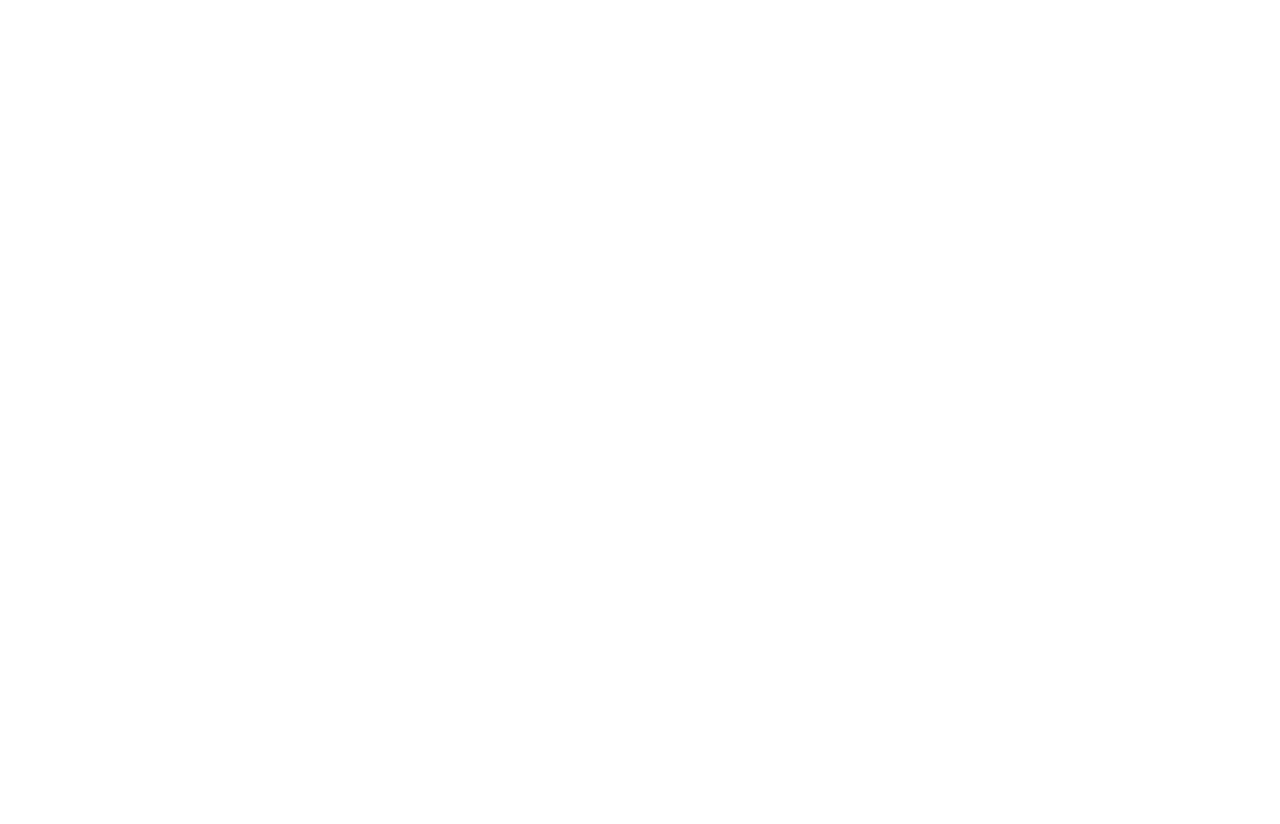
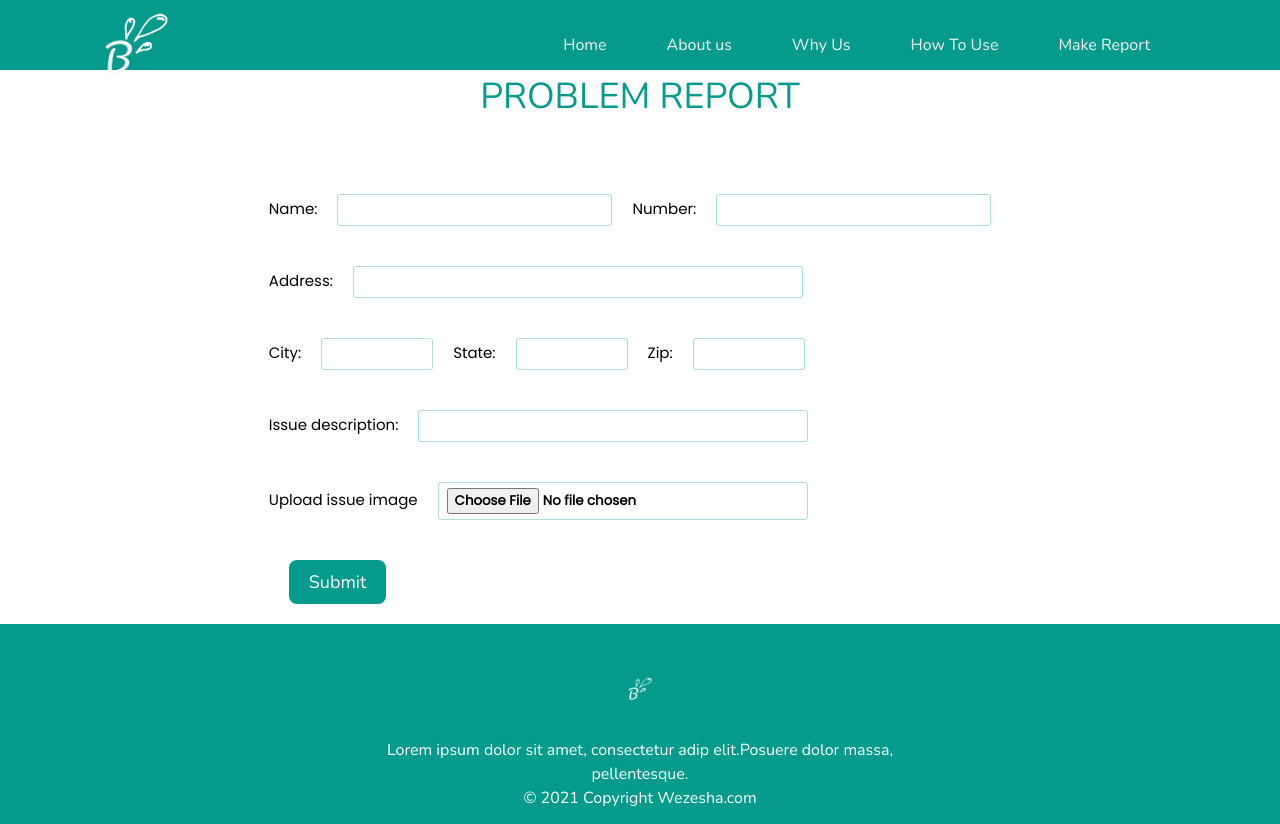
Before and after one commit to zac-09/braniac-frontend, a React (Create React App) app: page /userreport in a window 1280 px wide. Before the commit this address had no page. Before the commit the page ends 800 px from the top, so only its background shows below. Built offline with nearby package versions, Linux system fonts and the light colour scheme.

Commit message:
report making

```diff
--- a/src/App.js
+++ b/src/App.js
@@ -5,6 +5,7 @@
 import MapPage from "./Pages/Map/Map";
 import WhyUs from "./Pages/Why Us/WhyUs";
 import HowToUse from "./Pages/How To Use/HowToUse";
+import UserReport from "./Pages/User Report/UserReport";
 import Login from "./Pages/Login";
 
 function App() {
@@ -17,6 +18,8 @@
         <Route path="/howToUse" element={<HowToUse />} />
         <Route path="/map" element={<MapPage />} />
         <Route path="/login" element={<Login />} />
+        <Route path="/userreport" element={<UserReport />} />
+
       </Routes>
     </BrowserRouter>
   );
--- a/src/Navbar/Navbar.jsx
+++ b/src/Navbar/Navbar.jsx
@@ -21,8 +21,11 @@
         <a className={classes.link} href="#howtoUse">
           How To Use
         </a>
+        <Link to="/userreport" className={classes.link}>
+          Make Report
+        </Link>
       </div>
-      <Button />
+      {/* <Button /> */}
     </nav>
   );
 };
--- a/src/Navbar/Navbar.module.css
+++ b/src/Navbar/Navbar.module.css
@@ -9,9 +9,9 @@
   font-family: "Nunito";
 }
 .logo {
-  height: 100px;
-  width: 100px;
-  margin-top: 10px;
+  height: 70px;
+  width: 70px;
+  margin-top: -30;
 }
 
 .link {
--- /dev/null
+++ b/src/Pages/User Report/UserReport.jsx
@@ -0,0 +1,79 @@
+import React from "react";
+import classes from "./UserReport.module.css";
+import Navbar from "../../Navbar/Navbar";
+import Footer from "../../Footer/Footer";
+
+const UserReport = () => {
+    return (
+      <>
+
+      <Navbar background={classes.background} />
+
+      <section id="userreport">
+        <div className={classes.container}>
+
+      <h3 className={classes.h3}>PROBLEM REPORT</h3>
+        <form>
+          <div className={classes.row}>
+            <label>
+              Name:
+              <input type="text" name="name"  className={classes.input}/>
+            </label>
+
+            <label>
+              Number:
+              <input name="number" className={classes.input} />
+            </label>
+            </div>
+            <div className={classes.row}>
+            <label>
+              Address:
+              <input type="text" name="name" className={classes.input1} />
+            </label>
+            </div>
+            <div className={classes.row}>
+            <label>
+              City:
+              <input type="text" name="name" className={classes.input2} />
+            </label>
+
+            <label>
+              State:
+              <input type="text" name="name" className={classes.input2}/>
+            </label>
+
+            <label>
+              Zip:
+              <input type="text" name="name" className={classes.input2}/>
+            </label>
+
+            </div>
+
+            <div className={classes.row}>
+            <label>
+              Issue description:
+              <input type="text" name="name" className={classes.input3} />
+            </label>
+
+            </div>
+
+            <div className={classes.row}>
+            <label>
+            Upload issue image
+            <input type="file" className={classes.file}/>
+            </label>
+            </div>
+
+            <div className={classes.row}>
+            <input type="submit" value="Submit" className={classes.button}/>
+            </div>
+        </form>
+        </div>
+      </section>
+
+      <Footer/>
+      </>
+ );
+};
+
+export default UserReport;
--- /dev/null
+++ b/src/Pages/User Report/UserReport.module.css
@@ -0,0 +1,131 @@
+@import url("https://fonts.googleapis.com/css2?family=Nunito:wght@200;300;400;500;600;700;800;900&display=swap");
+
+.container{
+    display: flex;
+	flex-direction: column;
+	flex-wrap: nowrap;
+	justify-content: space-around;
+	align-items: center;
+	align-content: center;
+    width: 100%;
+    height: max-content;
+
+}
+.background {
+    background-color: #049b8c;
+  }
+  .row{
+    display: flex;
+	flex-direction: row;
+	flex-wrap: nowrap;
+	justify-content: start;
+	align-items: center;
+	align-content: center;
+
+  }
+  .input{
+  display: inline-block;
+  background: linear-gradient(top, #f9f9f9, #e3e3e3);
+  border: 0.5px solid #049b8c52;
+  border-radius: 3px;
+  padding: 5px 8px;
+  outline: none;
+  cursor: pointer;
+  text-shadow: 1px 1px #fff;
+  font-weight: 700;
+  font-size: 10pt;
+  margin: 20px;
+  }
+  .input:hover {
+    border-color: #049b8c;
+  }
+.input1{
+  display: inline-block;
+  background: linear-gradient(top, #f9f9f9, #e3e3e3);
+  border: 0.5px solid #049b8c52;
+  border-radius: 3px;
+  padding: 5px 8px;
+  outline: none;
+  cursor: pointer;
+  text-shadow: 1px 1px #fff;
+  font-weight: 700;
+  font-size: 10pt;
+  margin: 20px;
+  width: 450px;
+  }
+  .input1:hover {
+    border-color: #049b8c;
+  }
+.input2{
+display: inline-block;
+background: linear-gradient(top, #f9f9f9, #e3e3e3);
+border: 0.5px solid #049b8c52;
+border-radius: 3px;
+padding: 5px 8px;
+outline: none;
+cursor: pointer;
+text-shadow: 1px 1px #fff;
+font-weight: 700;
+font-size: 10pt;
+margin: 20px;
+width: 112px;
+}
+.input2:hover {
+border-color: #049b8c;
+}
+
+.input3{
+display: inline-block;
+background: linear-gradient(top, #f9f9f9, #e3e3e3);
+border: 0.5px solid #049b8c52;
+border-radius: 3px;
+padding: 5px 8px;
+outline: none;
+cursor: pointer;
+text-shadow: 1px 1px #fff;
+font-weight: 700;
+font-size: 10pt;
+margin: 20px;
+width:390px;
+}
+.input3:hover {
+border-color: #049b8c;
+}
+.file{
+display: inline-block;
+background: linear-gradient(top, #f9f9f9, #e3e3e3);
+border: 0.5px solid #049b8c52;
+border-radius: 3px;
+padding: 5px 8px;
+outline: none;
+cursor: pointer;
+text-shadow: 1px 1px #fff;
+font-weight: 700;
+font-size: 10pt;
+margin: 20px;
+width:370px;
+}
+.file:hover {
+border-color: #049b8c;
+}
+.button {
+padding: 5px 20px;
+margin: 20px;
+border-radius: 8px;
+color: #ffffff;
+background-color: #049b8c;
+text-decoration: none;
+font-family: "Nunito";
+font-size: 18px;
+line-height: 34px;
+border: none;
+transition: all 0.3s ease;
+}
+.h3 {
+color: #049b8c;
+text-transform: uppercase;
+font-family: "Nunito";
+font-size: 36px;
+padding: 0;
+margin-bottom: 50px;
+}
```
